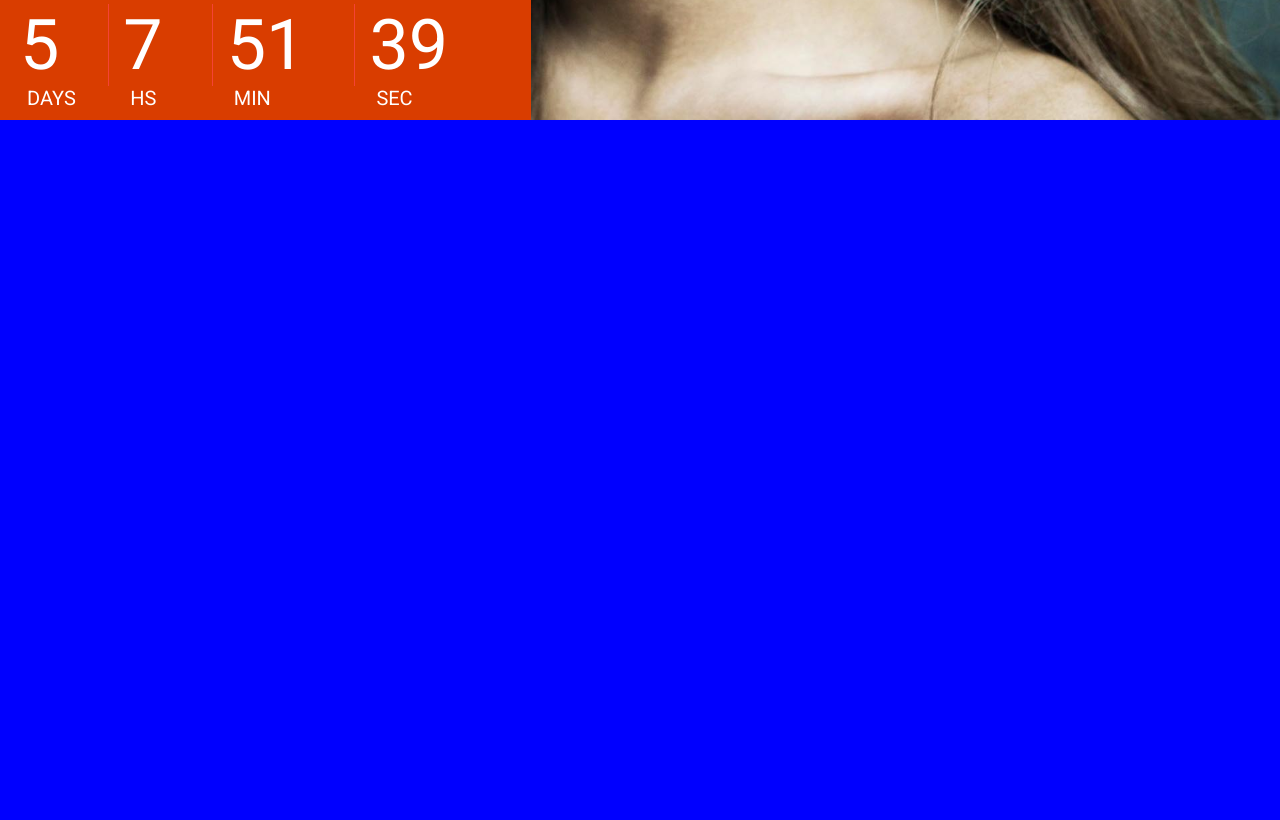
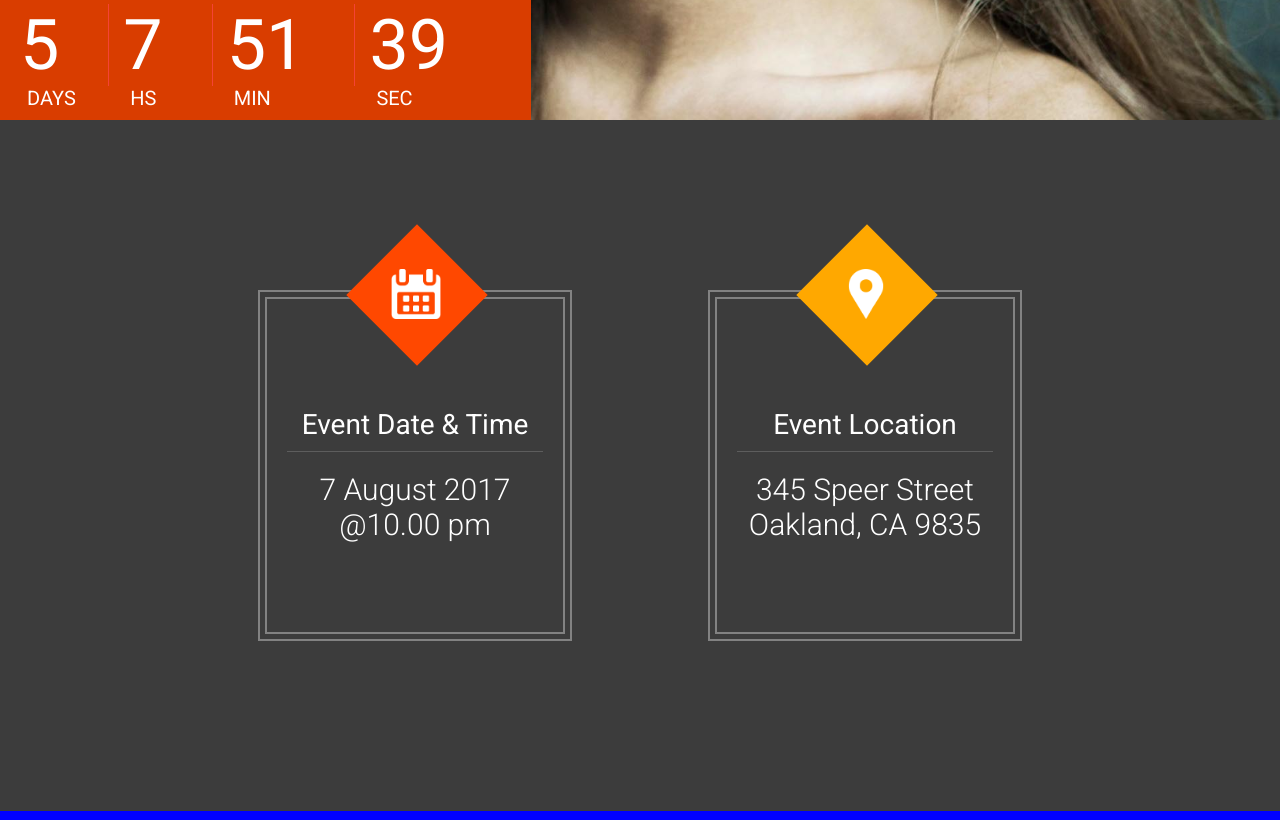
Before and after one commit to leHoangKhacSon/the-venue, a React (Create React App) app: page / in a window 1280 px wide. Shown: the part 680-1500 px from the top of the page. Built offline with nearby package versions, Linux system fonts and the light colour scheme.

Commit message:
Create NFO component

```diff
--- a/src/App.js
+++ b/src/App.js
@@ -3,6 +3,7 @@
 import './resources/styles.css'
 import Header from './components/header_footer/Header'
 import Featured from './components/featured'
+import VunueNfo from './components/venueNfo'
 
 function App() {
   return (
@@ -12,6 +13,7 @@
     }}>
       <Header />
       <Featured />
+      <VunueNfo />
     </div>
   );
 }
--- a/src/components/featured/TimeUtils.js
+++ b/src/components/featured/TimeUtils.js
@@ -14,7 +14,7 @@
     return () => {
       clearInterval(idInterval)
     }
-  }, [])
+  }, [deadline])
 
   const getTimeUntil = deadline => {
     const time = Date.parse(deadline) - Date.parse(new Date())
--- /dev/null
+++ b/src/components/venueNfo/index.js
@@ -0,0 +1,61 @@
+import React from 'react'
+
+import Zoom from 'react-reveal/Zoom'
+
+import icon_calendar from '../../resources/images/icons/calendar.png'
+import icon_location from '../../resources/images/icons/location.png'
+
+function VunueNfo() {
+  return (
+    <div className="bck_black">
+      <div className="center_wrapper">
+        <div className="vn_wrapper">
+          <Zoom duration={500}>
+            <div className="vn_item">
+              <div className="vn_outer">
+                <div className="vn_inner">
+                  <div className="vn_icon_square bck_red" />>
+                  <div
+                    className="vn_icon"
+                    style={{
+                      backgroundImage: `url(${icon_calendar})`,
+                    }}
+                  />
+                  <div className="vn_title">
+                    Event Date & Time
+                  </div>
+                  <div className="vn_desc">
+                    7 August 2017 @10.00 pm
+                  </div>
+                </div>
+              </div>
+            </div>
+          </Zoom>
+          <Zoom duration={500} delay={500}>
+            <div className="vn_item">
+              <div className="vn_outer">
+                <div className="vn_inner">
+                  <div className="vn_icon_square bck_yellow" />>
+                  <div
+                    className="vn_icon"
+                    style={{
+                      backgroundImage: `url(${icon_location})`,
+                    }}
+                  />
+                  <div className="vn_title">
+                    Event Location
+                  </div>
+                  <div className="vn_desc">
+                    345 Speer Street Oakland, CA 9835
+                  </div>
+                </div>
+              </div>
+            </div>
+          </Zoom>
+        </div>
+      </div>
+    </div>
+  )
+}
+
+export default VunueNfo
```
